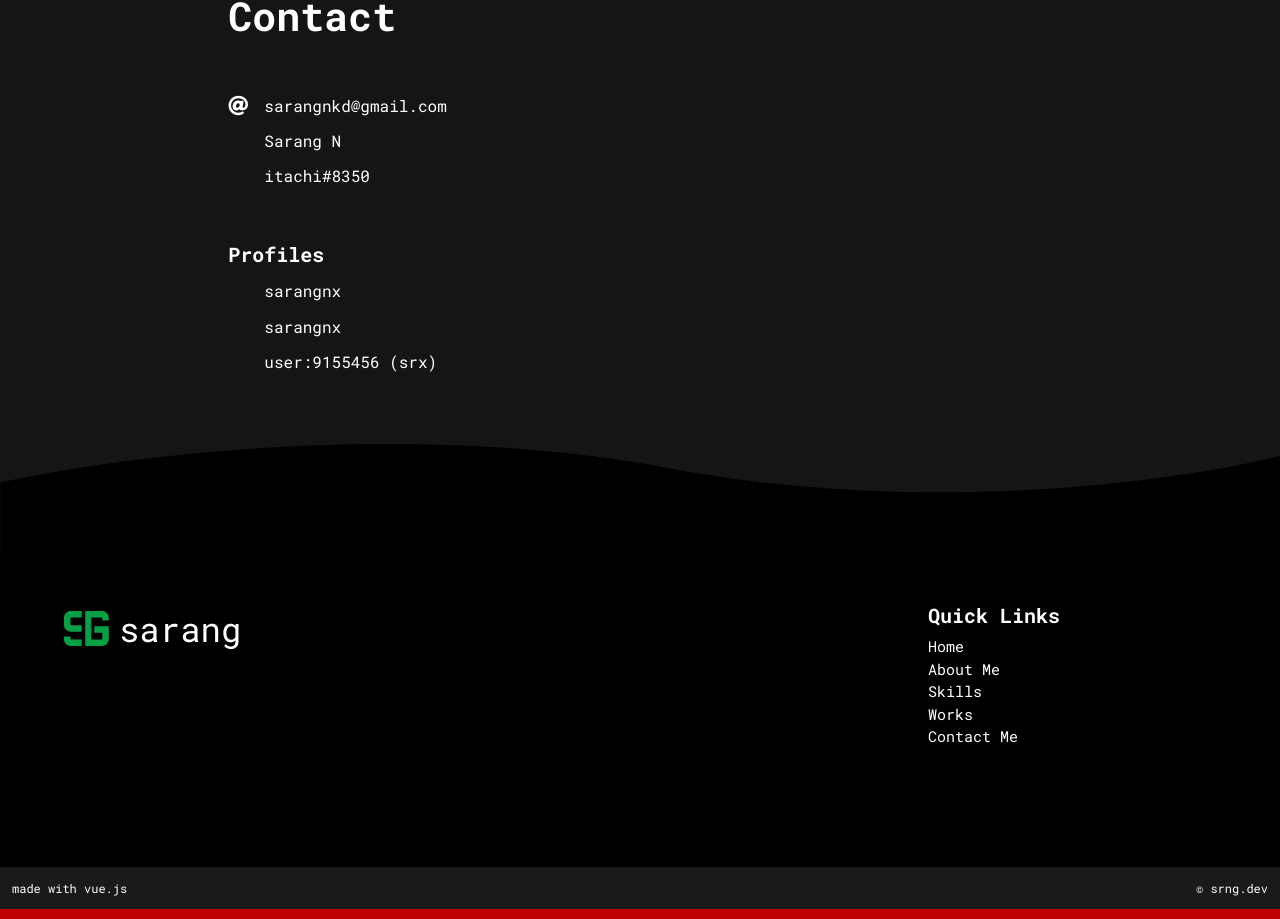
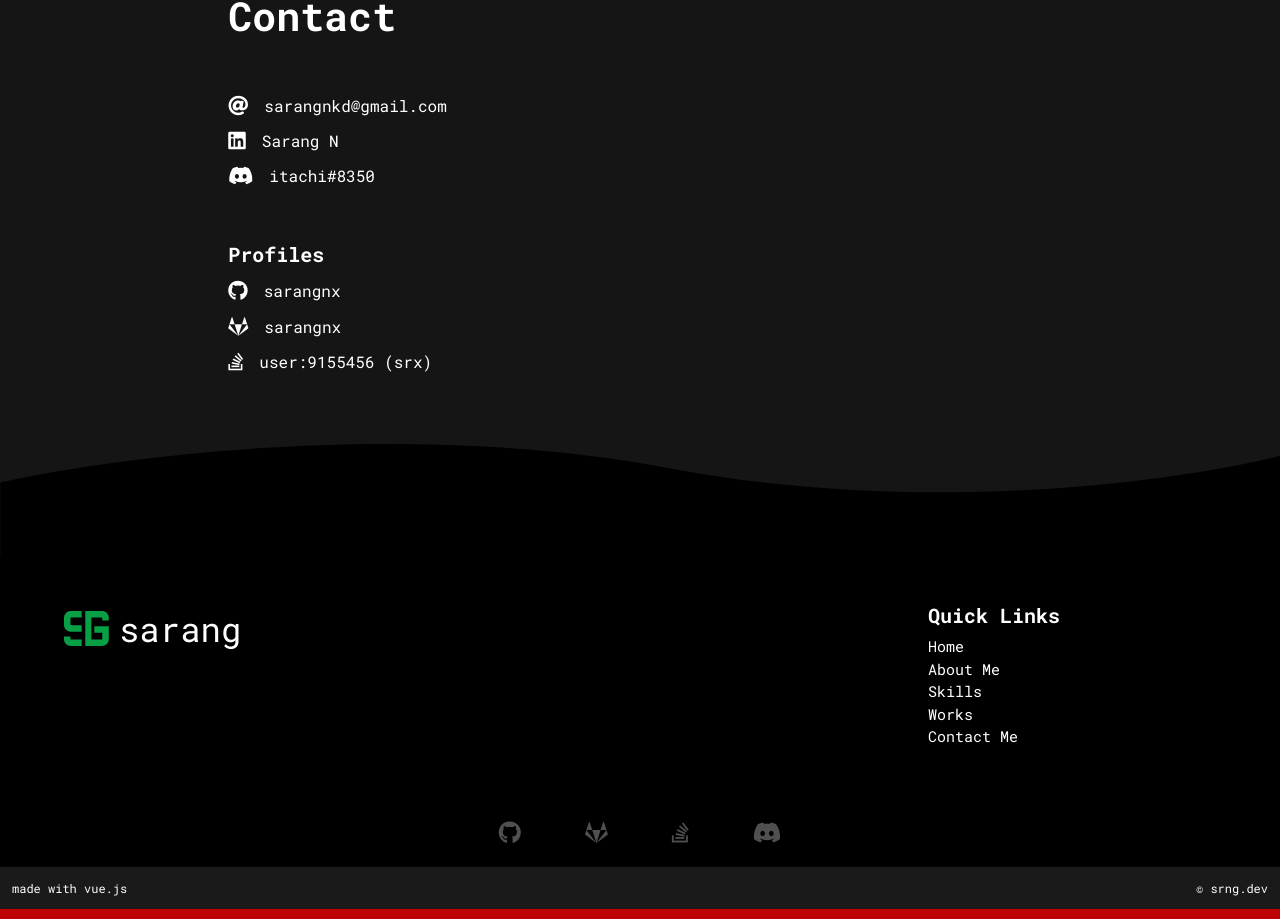
Before and after one commit to sarangnx/sarangnx.github.io, a Vue app: page /contact in a window 1280 px wide. Shown: the part 139-1058 px from the top of the page. Built offline with nearby package versions, Linux system fonts and the light colour scheme.

Commit message:
added type to icons

```diff
--- a/src/components/BottomNav.vue
+++ b/src/components/BottomNav.vue
@@ -1,16 +1,16 @@
 <template>
     <nav class="bottom-nav">
         <router-link class="px-2" to="/about">
-            <fa-icon icon="user-alt" solid />
+            <fa-icon icon="user-alt" type="fas" />
         </router-link>
         <router-link class="px-2" to="/skills">
-            <fa-icon icon="code" solid />
+            <fa-icon icon="code" type="fas" />
         </router-link>
         <router-link class="px-2" to="/works">
-            <fa-icon icon="briefcase" solid />
+            <fa-icon icon="briefcase" type="fas" />
         </router-link>
         <router-link class="px-2" to="/contact">
-            <fa-icon icon="envelope" solid />
+            <fa-icon icon="envelope" type="fas" />
         </router-link>
     </nav>
 </template>
--- a/src/components/CustomFooter.vue
+++ b/src/components/CustomFooter.vue
@@ -20,10 +20,10 @@
         </div>
         <div class="social">
             <a href="https://github.com/sarangnx" title="GitHub Profile" target="_blank" class="github">
-                <fa-icon icon="github" brand />
+                <fa-icon icon="github" type="fab" />
             </a>
             <a href="https://gitlab.com/sarangnx" title="GitLab Profile" target="_blank" class="gitlab">
-                <fa-icon icon="gitlab" brand />
+                <fa-icon icon="gitlab" type="fab" />
             </a>
             <a
                 href="https://stackoverflow.com/users/9155456/srx"
@@ -31,10 +31,10 @@
                 target="_blank"
                 class="stackoverflow"
             >
-                <fa-icon icon="stack-overflow" brand />
+                <fa-icon icon="stack-overflow" type="fab" />
             </a>
             <a title="Discord - itachi#8350" class="discord" @click.prevent="copyToClipboard">
-                <fa-icon icon="discord" brand />
+                <fa-icon icon="discord" type="fab" />
             </a>
         </div>
         <div class="made-with">
--- a/src/views/Contact.vue
+++ b/src/views/Contact.vue
@@ -5,30 +5,30 @@
             <div class="mt-5">
                 <div class="contacts">
                     <a href="mailto:sarangnkd@gmail.com" @click="copyToClipboard('sarangnkd@gmail.com', 'EMail ID')">
-                        <fa-icon icon="at" solid />
+                        <fa-icon icon="at" type="fas" />
                         <span class="ml-3">sarangnkd@gmail.com</span>
                     </a>
                     <a href="https://www.linkedin.com/in/sarang-n-270756170/" target="_blank">
-                        <fa-icon icon="linkedin" brand />
+                        <fa-icon icon="linkedin" type="fab" />
                         <span class="ml-3">Sarang N</span>
                     </a>
                     <a href="#" @click.prevent="copyToClipboard('itachi#8350', 'Discord Username')">
-                        <fa-icon icon="discord" brand />
+                        <fa-icon icon="discord" type="fab" />
                         <span class="ml-3">itachi#8350</span>
                     </a>
                 </div>
                 <div class="contacts mt-5">
                     <h5 class="font-weight-bold">Profiles</h5>
                     <a href="https://github.com/sarangnx" target="_blank">
-                        <fa-icon icon="github" brand />
+                        <fa-icon icon="github" type="fab" />
                         <span class="ml-3">sarangnx</span>
                     </a>
                     <a href="https://gitlab.com/sarangnx" target="_blank">
-                        <fa-icon icon="gitlab" brand />
+                        <fa-icon icon="gitlab" type="fab" />
                         <span class="ml-3">sarangnx</span>
                     </a>
                     <a href="https://stackoverflow.com/users/9155456/srx" target="_blank">
-                        <fa-icon icon="stack-overflow" brand />
+                        <fa-icon icon="stack-overflow" type="fab" />
                         <span class="ml-3">user:9155456 (srx)</span>
                     </a>
                 </div>
```
